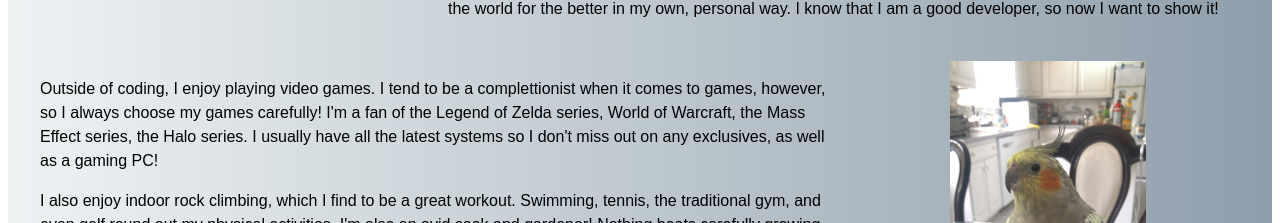
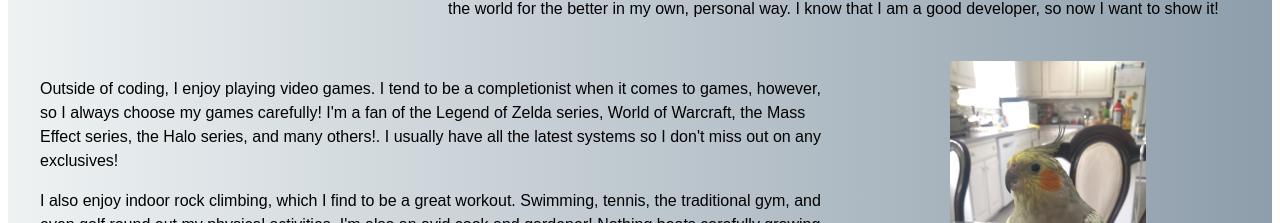
Before and after one commit to ShujaatAzim/Portfolio, a React (Create React App) app: page /about in a window 1280 px wide. Shown: the part 1075-1298 px from the top of the page. Built offline with nearby package versions, Linux system fonts and the light colour scheme.

Commit message:
Spelling error on about page, and also changed a few sentences.

```diff
--- a/src/Pages/About.js
+++ b/src/Pages/About.js
@@ -62,9 +62,9 @@ const About = () => {
         </Grid>
         <Grid item xs={8}>
           <p>
-            Outside of coding, I enjoy playing video games. I tend to be a complettionist when it comes to games, however, so I always choose my games
-            carefully! I'm a fan of the Legend of Zelda series, World of Warcraft, the Mass Effect series, the Halo series. I usually have all the
-            latest systems so I don't miss out on any exclusives, as well as a gaming PC!
+            Outside of coding, I enjoy playing video games. I tend to be a completionist when it comes to games, however, so I always choose my games
+            carefully! I'm a fan of the Legend of Zelda series, World of Warcraft, the Mass Effect series, the Halo series, and many others!. I usually
+            have all the latest systems so I don't miss out on any exclusives!
           </p>
           <p>
             I also enjoy indoor rock climbing, which I find to be a great workout. Swimming, tennis, the traditional gym, and even golf round
```
